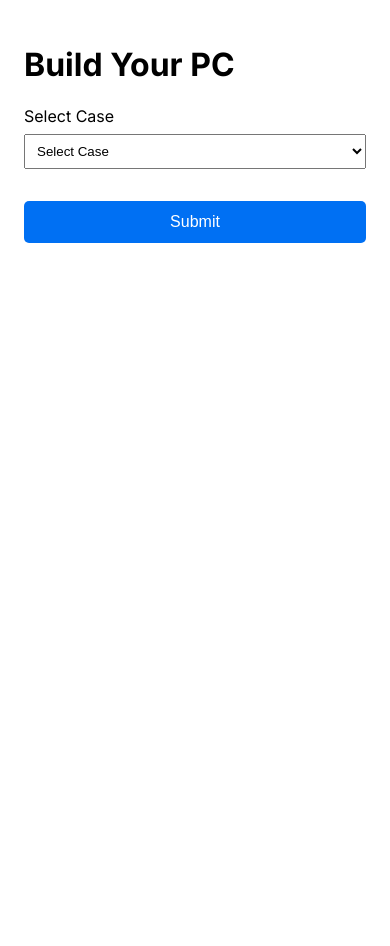
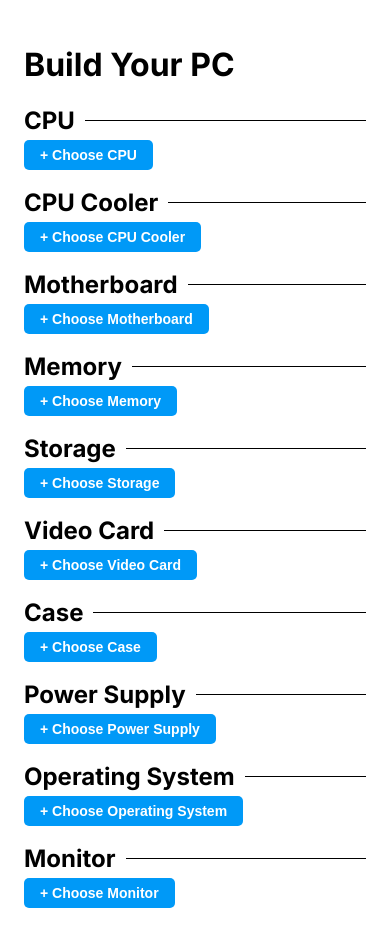
Before and after one commit to atukenov/pc-builder, a Next.js app: page /build in a window 390 px wide. Shown: the top 946 px of the page. Before the commit the page ends 844 px from the top, so only its background shows below. Built offline with nearby package versions, Linux system fonts and the light colour scheme.

Commit message:
new build up form

```diff
--- /dev/null
+++ b/app/components/Button/Button.module.css
@@ -0,0 +1,55 @@
+.button {
+  padding: 7px 16px;
+  color: white;
+  border: none;
+  cursor: pointer;
+  font-size: 1.1rem;
+  font-weight: bold;
+  border-radius: 5px;
+  transition: background-color 0.3s ease;
+  width: auto;
+  max-width: 100%;
+}
+
+/* variants */
+
+.primary {
+  background-color: #0099f7;
+  color: white;
+}
+
+.primary:hover {
+  background-color: #005bb5;
+}
+
+.secondary {
+  background-color: #555;
+  color: white;
+}
+
+.secondary:hover {
+  background-color: #333;
+}
+
+.danger {
+  background-color: #d9534f;
+  color: white;
+}
+
+.danger:hover {
+  background-color: #c9302c;
+}
+
+/* Disabled state */
+.button:disabled {
+  background-color: #ddd;
+  color: #aaa;
+  cursor: not-allowed;
+}
+
+@media (max-width: 768px) {
+  .button {
+    font-size: 0.875rem;
+    /* width: 100%; */
+  }
+}
--- /dev/null
+++ b/app/components/Button/Button.tsx
@@ -0,0 +1,31 @@
+import React from "react";
+import styles from "./Button.module.css";
+
+interface Props {
+  label: string;
+  onClick: () => void;
+  type: "button" | "submit" | "reset";
+  disabled?: boolean;
+  variant?: "primary" | "secondary" | "danger";
+}
+
+const Button: React.FC<Props> = ({
+  label,
+  onClick,
+  type = "button",
+  disabled = false,
+  variant = "primary",
+}) => {
+  return (
+    <button
+      type={type}
+      onClick={onClick}
+      disabled={disabled}
+      className={`${styles.button} ${styles[variant]}`}
+    >
+      {label}
+    </button>
+  );
+};
+
+export default Button;
--- a/app/globals.css
+++ b/app/globals.css
@@ -1,3 +1,8 @@
 body {
   font-family: Arial, sans-serif;
 }
+
+a {
+  text-decoration: none;
+  color: black;
+}
```
Also changed, not shown: app/build/BuildForm/BuildForm.module.css (added), app/build/BuildForm/BuildForm.tsx (added), app/build/page.module.css, app/build/page.tsx.
